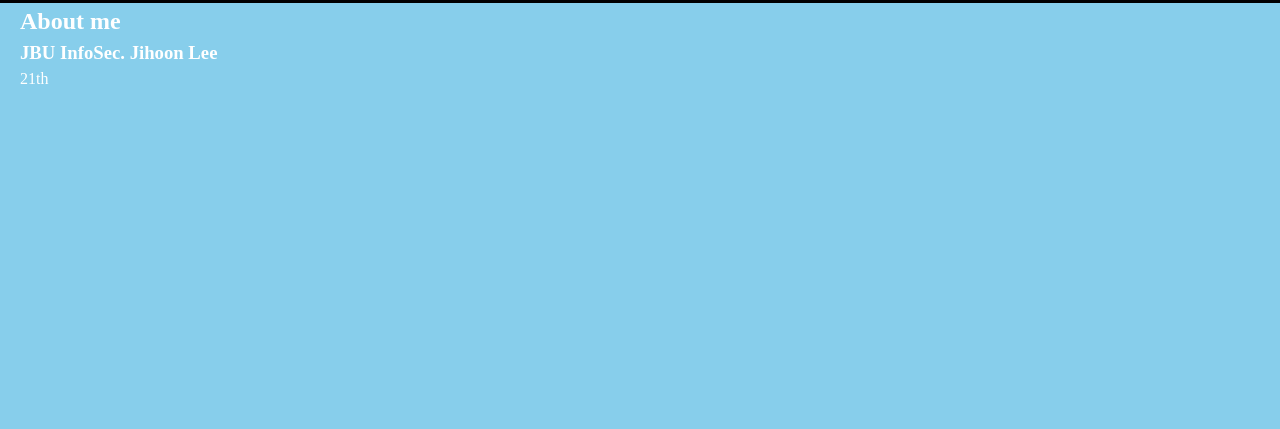
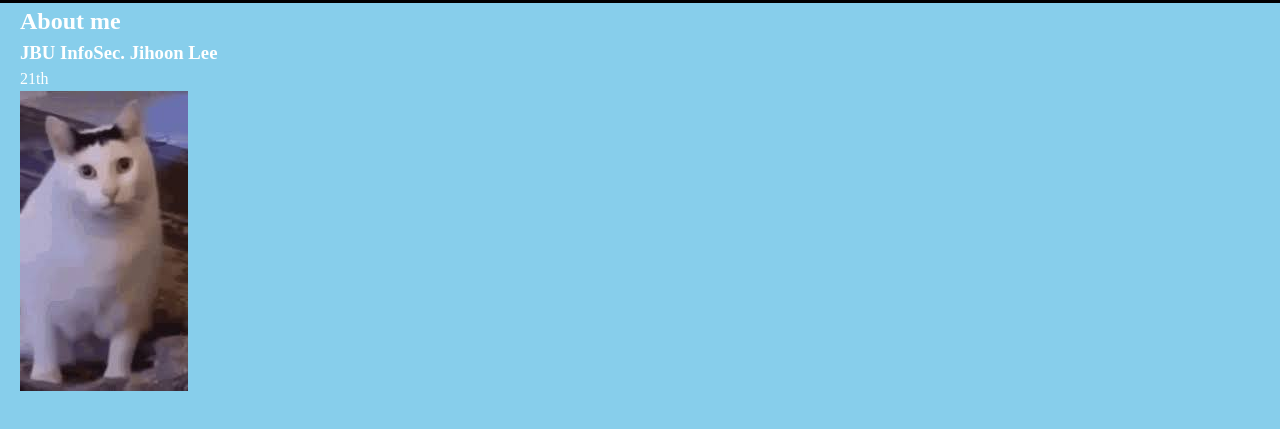
Before and after one commit to Hoodscp/2024_JBU_Web_JH, a plain HTML site: page about.html in a window 1280 px wide. Shown: the part 37-466 px from the top of the page. Drawn offline with Linux system fonts and the light colour scheme.

Commit message:
huh photo in about

```diff
--- a/about.html
+++ b/about.html
@@ -30,6 +30,7 @@
         <h1>About me</h1>
         <h3>JBU InfoSec. Jihoon Lee</h3>
         <p>21th</p>
+        <img src="/img/huh.jpeg" alt="photo" />
       </div>
     </section>
 
```
Also changed, not shown: img/huh.jpeg (added).
